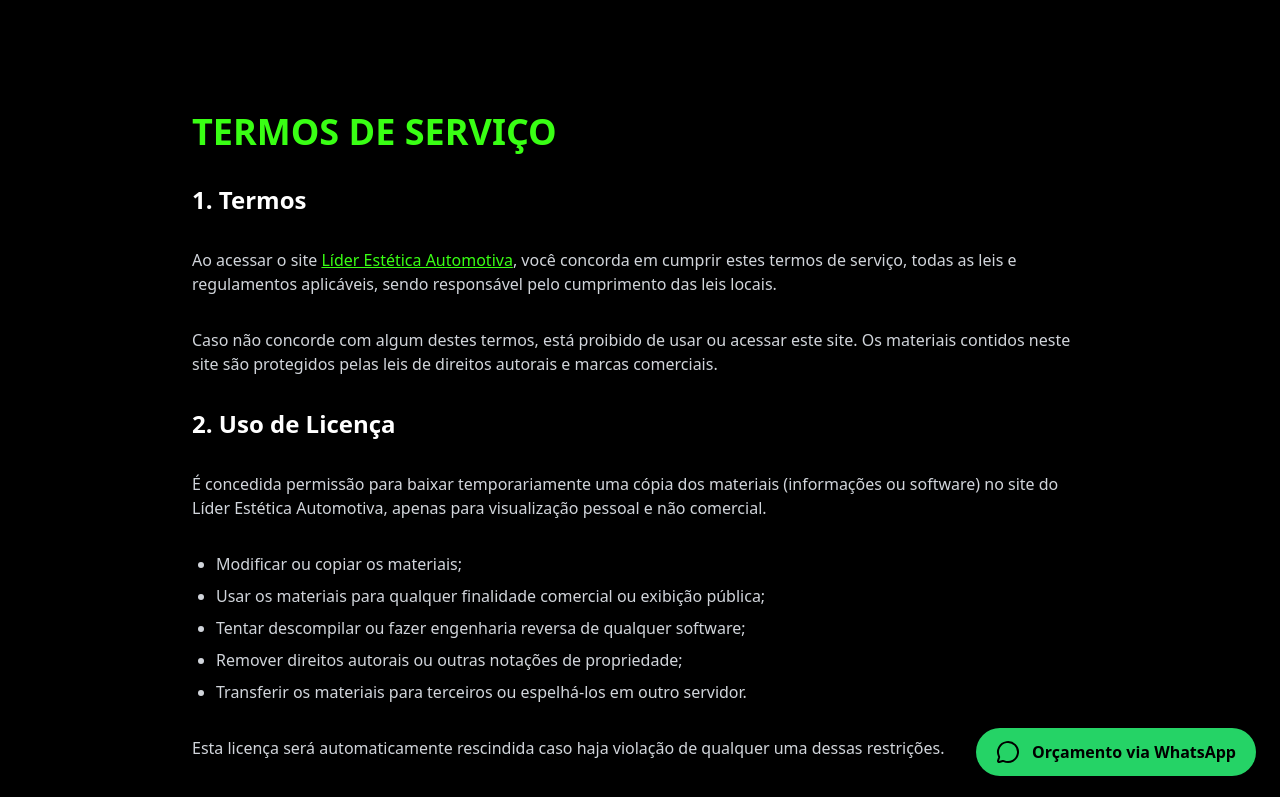
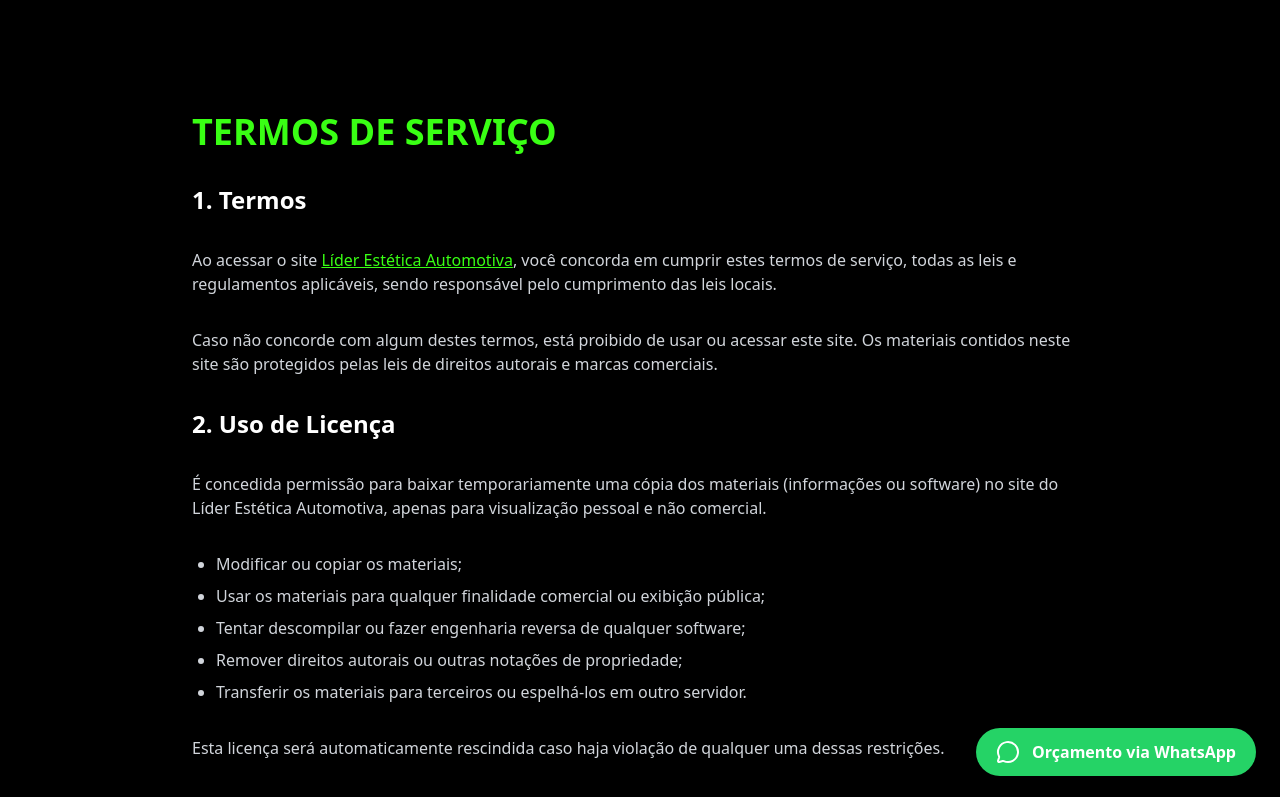
Before and after one commit to IagoMig/Lider-estetica, a React (Vite) app: page /termos-de-servico in a window 1280 px wide. Shown: the top 797 px of the page. Built offline with nearby package versions, Linux system fonts and the light colour scheme.

Commit message:
Update no botão whatsapp

```diff
--- a/src/components/WhatsAppButton.tsx
+++ b/src/components/WhatsAppButton.tsx
@@ -16,7 +16,7 @@
         items-center
         gap-3
         bg-[#25D366]
-        text-black
+        text-white
         px-5
         py-3
         rounded-full
```
